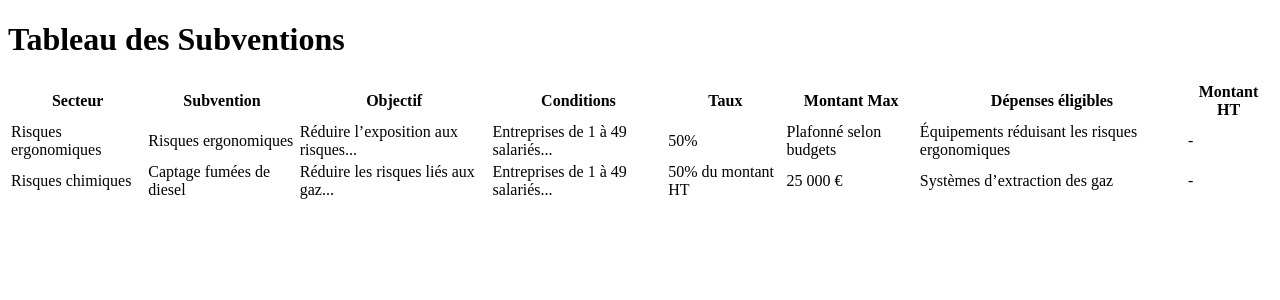
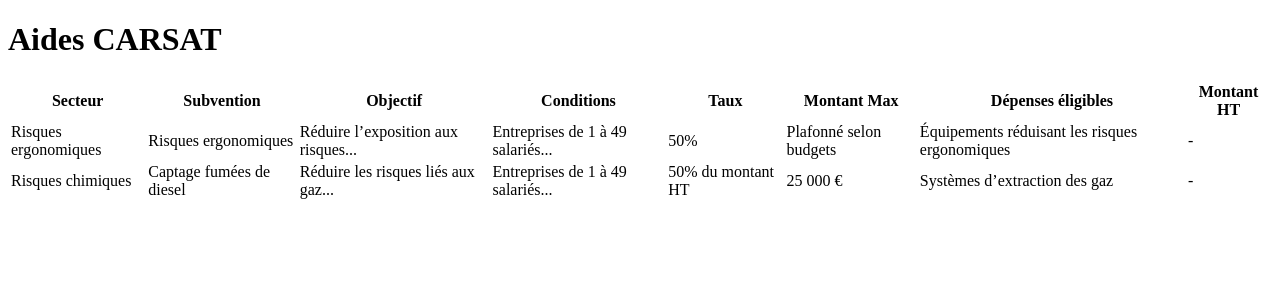
Before and after one commit to GraphhCODE/carsat-app, a Next.js app: page / in a window 1280 px wide. Shown: the top 300 px of the page. Built offline with nearby package versions, Linux system fonts and the light colour scheme.

Commit message:
Update index.js

```diff
--- a/pages/index.js
+++ b/pages/index.js
@@ -3,7 +3,7 @@
 export default function Home() {
   return (
     <div className="p-6">
-      <h1 className="text-2xl font-bold mb-4">Tableau des Subventions</h1>
+      <h1 className="text-2xl font-bold mb-4">Aides CARSAT</h1>
       <TableComponent />
     </div>
   );
```
